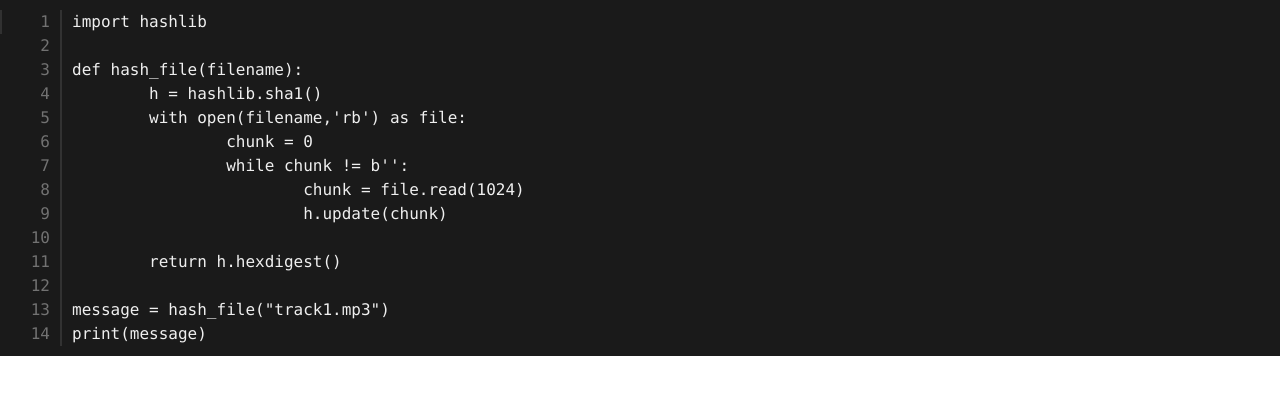
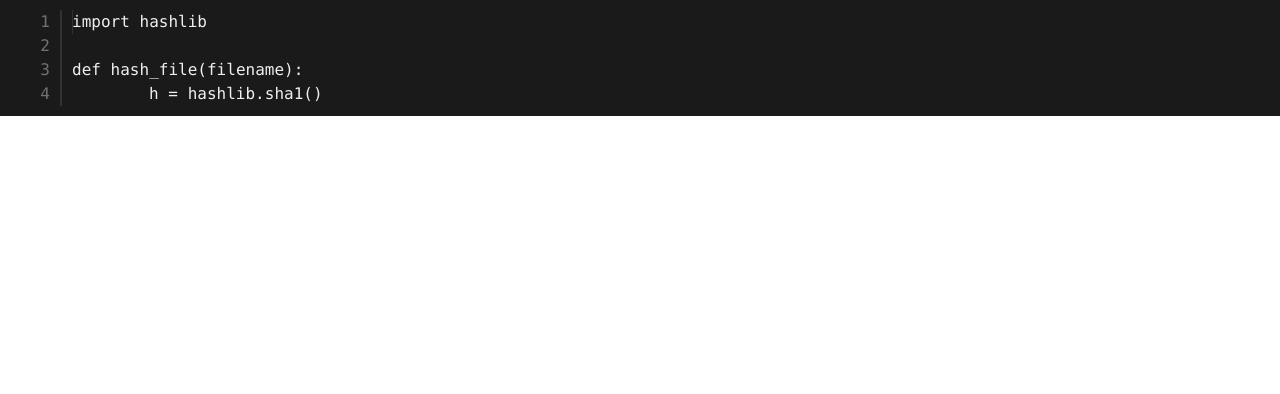
Before and after one commit to Superprior/React-Sass-Golang-project, a React (Create React App) app in the folder typus_frontend/: page / in a window 1280 px wide. Shown: the top 394 px of the page. Built offline with nearby package versions, Linux system fonts and the light colour scheme.

Commit message:
feat: basic cursor movement implemented, text rendering changed

```diff
--- a/typus_frontend/src/components/CodeArea.tsx
+++ b/typus_frontend/src/components/CodeArea.tsx
@@ -5,7 +5,8 @@ interface Props {}
 
 interface State {
     lineNumbers: number[];
-    lines: string[];
+    lines: string[][];
+    cursorCoords: [number, number];
 }
 
 
@@ -14,22 +15,23 @@ class CodeArea extends React.Component<Props, State> {
         super(props);
 
         this.state = {
-            lineNumbers: [1, 2, 3, 4, 5, 6, 7, 8, 9, 10, 11, 12, 13, 14],
+            lineNumbers: [1, 2, 3, 4], //, 5, 6, 7, 8, 9, 10, 11, 12, 13, 14],
+            cursorCoords: [0, 0],
             lines: [
-                "import hashlib",
-                "",
-                "def hash_file(filename):",
-                "\th = hashlib.sha1()",
-                "\twith open(filename,'rb') as file:",
-                "\t\tchunk = 0",
-                "\t\twhile chunk != b'':",
-                "\t\t\tchunk = file.read(1024)",
-                "\t\t\th.update(chunk)",
-                "",
-                "\treturn h.hexdigest()",
-                "",
-                "message = hash_file(\"track1.mp3\")",
-                "print(message)"
+                ["i", "m", "p", "o", "r", "t", " ", "h", "a", "s", "h", "l", "i", "b"],
+                [""],
+                ["d", "e", "f", " ", "h", "a", "s", "h", "_", "f", "i", "l", "e", "(", "f", "i", "l", "e", "n", "a", "m", "e", ")", ":"],
+                ["\t", "h", " ", "=", " ", "h", "a", "s", "h", "l", "i", "b", ".", "s", "h", "a", "1", "(", ")"]
+                // "\twith open(filename,'rb') as file:",
+                // "\t\tchunk = 0",
+                // "\t\twhile chunk != b'':",
+                // "\t\t\tchunk = file.read(1024)",
+                // "\t\t\th.update(chunk)",
+                // "",
+                // "\treturn h.hexdigest()",
+                // "",
+                // "message = hash_file(\"track1.mp3\")",
+                // "print(message)"
             ],
         }
     }
@@ -41,19 +43,27 @@ class CodeArea extends React.Component<Props, State> {
     handleCursorMovement = (event: KeyboardEvent): void => {
         switch (event.key) {
             case "ArrowRight": {
-                throw new Error('Not implemented yet');
+                if (this.state.cursorCoords[0] < this.state.lines[this.state.cursorCoords[1]].length) {
+                    this.setState({ cursorCoords: [this.state.cursorCoords[0] + 1, this.state.cursorCoords[1]]});
+                }
                 break;
             }
             case "ArrowLeft": {
-                throw new Error('Not implemented yet');
+                if (this.state.cursorCoords[0] > 0) {
+                    this.setState({ cursorCoords: [this.state.cursorCoords[0] - 1, this.state.cursorCoords[1]]});
+                }
                 break;
             }
             case "ArrowUp": {
-                throw new Error('Not implemented yet');
+                if (this.state.cursorCoords[1] > 0) {
+                    this.setState({ cursorCoords: [this.state.cursorCoords[0], this.state.cursorCoords[1] - 1]});
+                }
                 break;
             }
             case "ArrowDown": {
-                throw new Error('Not implemented yet');
+                if (this.state.cursorCoords[1] < this.state.lines.length) {
+                    this.setState({ cursorCoords: [this.state.cursorCoords[0], this.state.cursorCoords[1] + 1]});
+                }
                 break;
             }
         }
@@ -64,9 +74,8 @@ class CodeArea extends React.Component<Props, State> {
             <>
                 <div>
                     <div className='code-area-wrapper'>
-                        <span className='cursor'></span>
                         {
-                            this.state.lineNumbers.map((lineNumber: number) => {
+                            this.state.lineNumbers.map((lineNumber: number, yCoord: number) => {
                                 return (
                                     <div className='line'>
                                         <div className='line-number-wrapper'>
@@ -75,9 +84,18 @@ class CodeArea extends React.Component<Props, State> {
                                             </span>
                                         </div>
                                         <div className='line-code-wrapper'>
-                                            <span className='line-code'>
-                                                { this.state.lines[lineNumber-1] }
-                                            </span>
+                                            { this.state.lines[lineNumber - 1].map((char: string, xCoord: number) => {
+                                                return (
+                                                    <div style={{ display: 'flex'}}>
+                                                        <span className='line-code'>
+                                                            { char }
+                                                        </span>
+                                                        { this.state.cursorCoords[0] === xCoord && this.state.cursorCoords[1] === yCoord ? (
+                                                            <span className='cursor'></span>
+                                                        ) : null }
+                                                    </div>
+                                                )
+                                            })}
                                         </div>
                                     </div>
                                 )
--- a/typus_frontend/src/components/styles/code-area.sass
+++ b/typus_frontend/src/components/styles/code-area.sass
@@ -24,6 +24,7 @@
 
 
 .line-code-wrapper
+    padding-inline-end: 5px
     display: flex
     padding-inline-start: 10px
 
@@ -42,4 +43,4 @@
     animation: cursor-blink .75s infinite
     background-color: #F1F1F1
     height: 1.5rem
-    width: 2px
+    width: 1px
```
